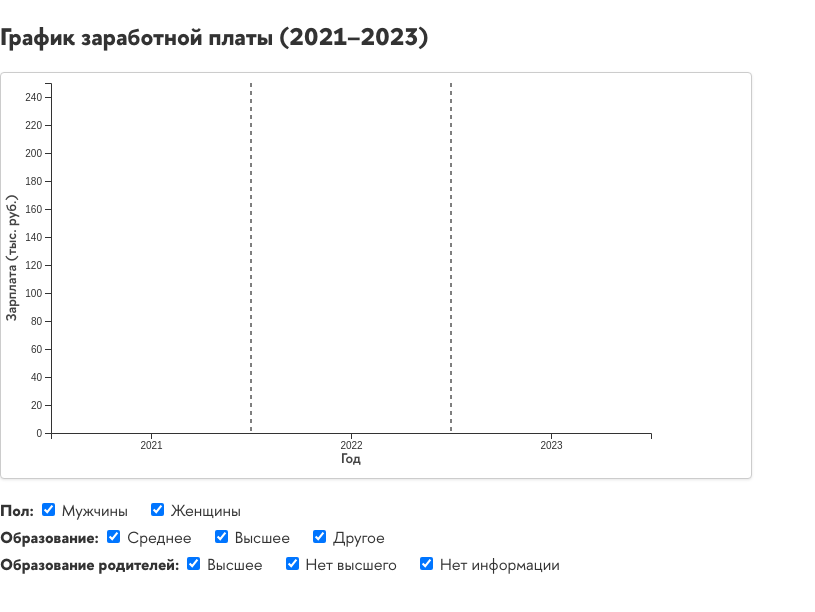
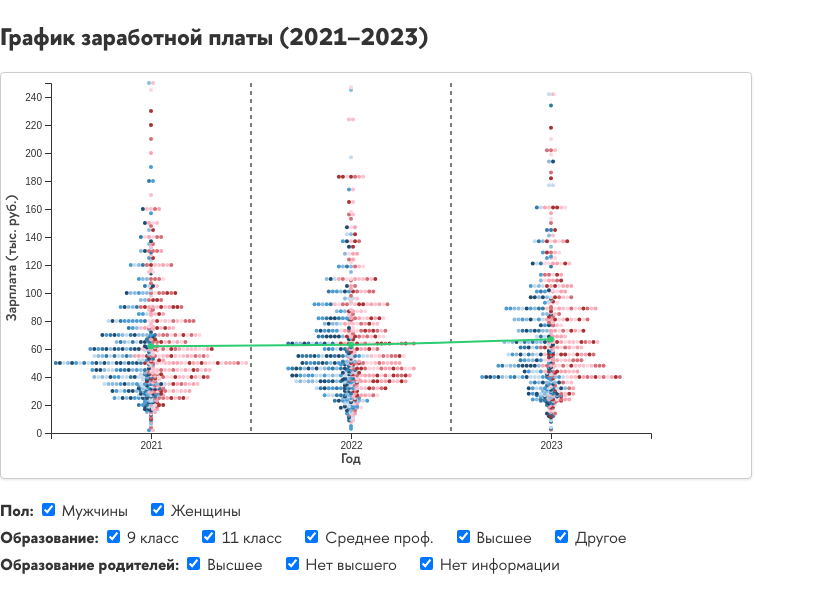
Before and after one commit to s1koru/Lineal, a plain HTML site: page index.html in a window 1280 px wide. Shown: the whole page, without its empty margins (0-815 px from the left). Drawn offline with nearby package versions, Linux system fonts and the light colour scheme.

Commit message:
Update index.html

```diff
--- a/index.html
+++ b/index.html
@@ -17,15 +17,23 @@
     </div>
     <div>
       <strong>Образование:</strong>
-      <label><input type="checkbox" class="filter-education" value="Среднее" checked> Среднее</label>
-      <label><input type="checkbox" class="filter-education" value="Высшее" checked> Высшее</label>
-      <label><input type="checkbox" class="filter-education" value="Другое" checked> Другое</label>
+      <label><input type="checkbox" class="filter-education" value="1" checked> 9 класс</label>
+      <label><input type="checkbox" class="filter-education" value="2" checked> 11 класс</label>
+      <label><input type="checkbox" class="filter-education" value="3" checked> Среднее проф.</label>
+      <label><input type="checkbox" class="filter-education" value="4" checked> Высшее</label>
+      <label><input type="checkbox" class="filter-education" value="5" checked> Другое</label>
     </div>
     <div>
       <strong>Образование родителей:</strong>
-      <label><input type="checkbox" class="filter-parental" value="HE" checked> Высшее</label>
-      <label><input type="checkbox" class="filter-parental" value="No HE" checked> Нет высшего</label>
-      <label><input type="checkbox" class="filter-parental" value="No info" checked> Нет информации</label>
+      <label>
+        <input type="checkbox" class="filter-parental" value="1" checked> Высшее
+      </label>
+      <label>
+        <input type="checkbox" class="filter-parental" value="2" checked> Нет высшего
+      </label>
+      <label>
+        <input type="checkbox" class="filter-parental" value="3" checked> Нет информации
+      </label>
     </div>
   </div>
   <script src="script.js"></script>
```
